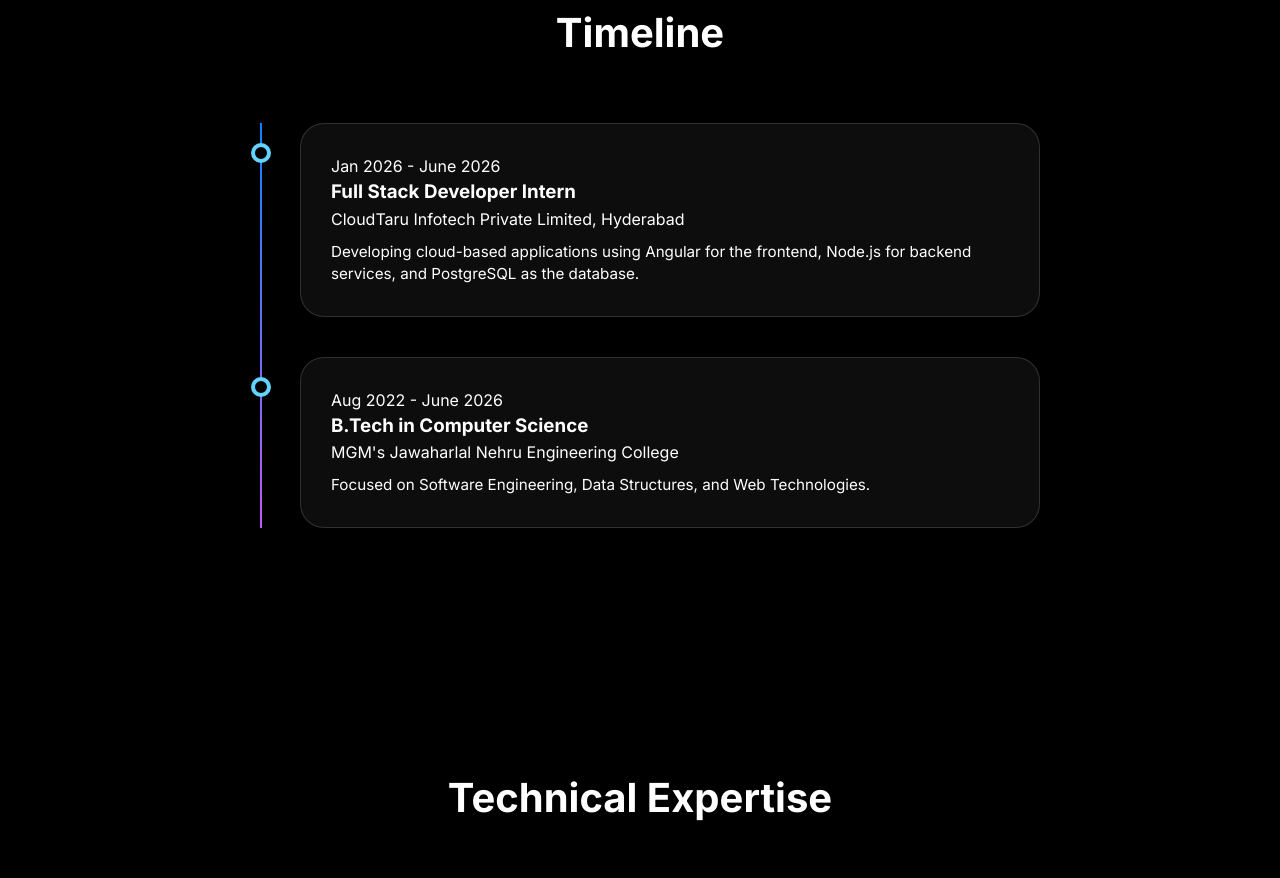
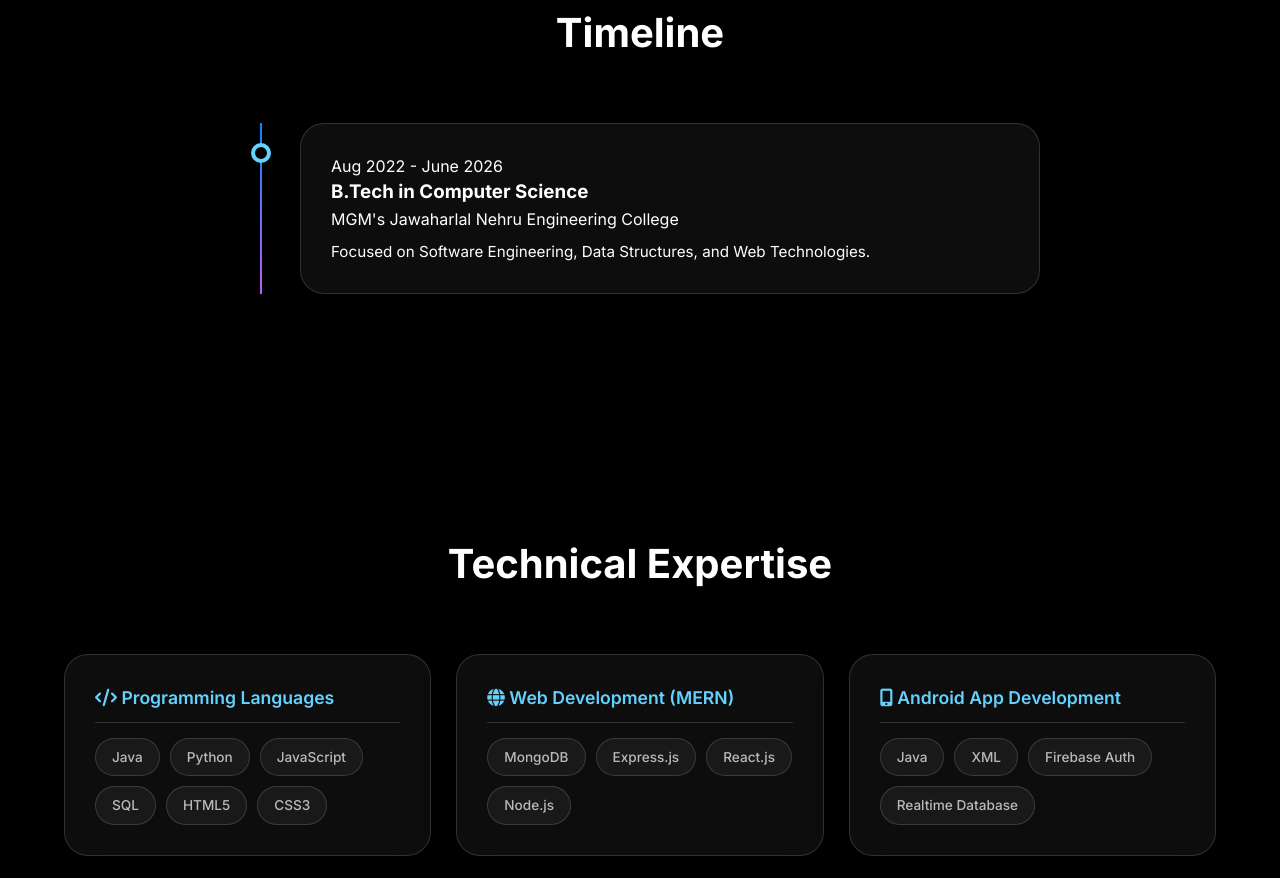
Before and after one commit to shreyashsali44/Shreyash-PortFolio, a plain HTML site: page index.html in a window 1280 px wide. Shown: the part 1500-2378 px from the top of the page. Drawn offline with Linux system fonts and the light colour scheme.

Commit message:
index.html

```diff
--- a/index.html
+++ b/index.html
@@ -328,19 +328,6 @@
         </div>
         <div class="timeline-container">
             <div class="timeline-line"></div>
-
-            <!-- CloudTaru Internship -->
-            <div class="timeline-item reveal">
-                <div class="timeline-dot"></div>
-                <div class="glass-panel timeline-card" data-tilt>
-                    <span class="duration">Jan 2026 - June 2026</span>
-                    <h3 class="role-title">Full Stack Developer Intern</h3>
-                    <span class="company-name">CloudTaru Infotech Private Limited, Hyderabad</span>
-                    <p class="bio-text" style="font-size: 0.95rem; margin-top: 10px;">
-                        Developing cloud-based applications using Angular for the frontend, Node.js for backend services, and PostgreSQL as the database.
-                    </p>
-                </div>
-            </div>
 
             <!-- Education -->
             <div class="timeline-item reveal">
```
